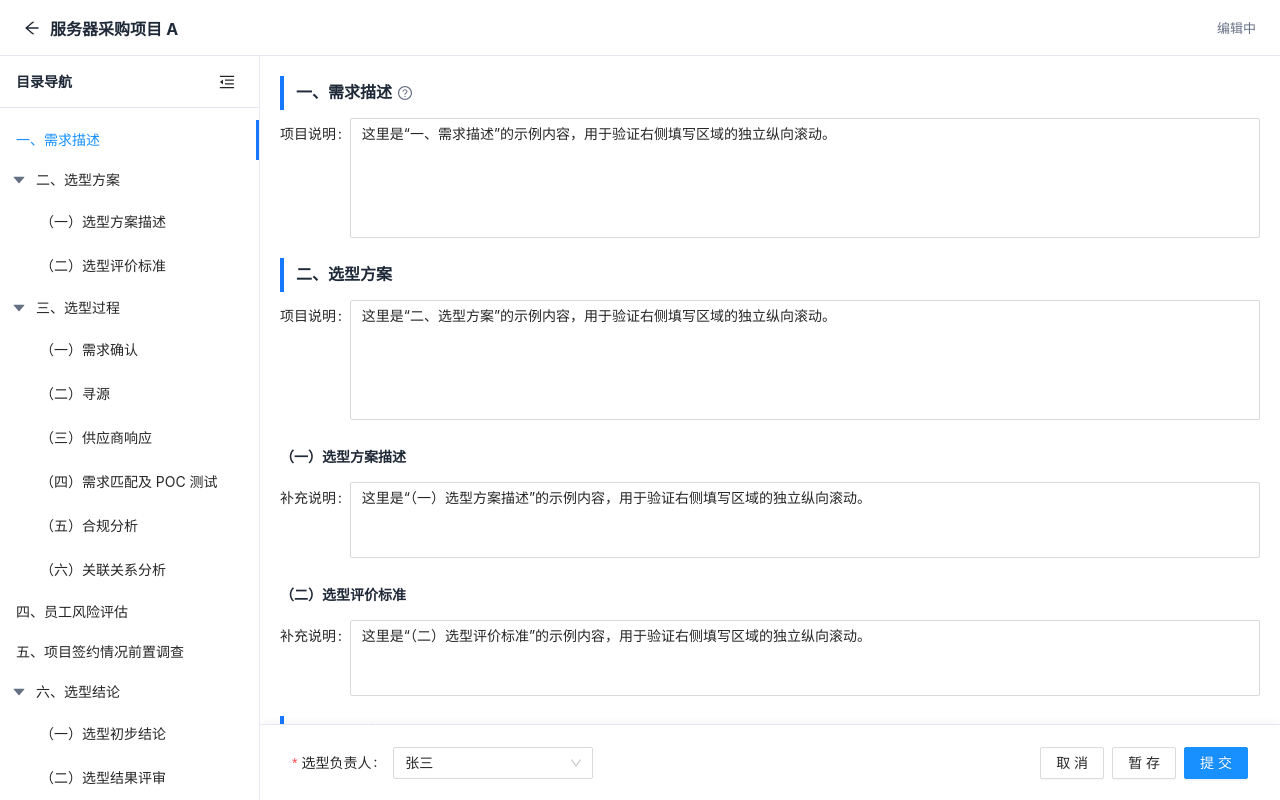
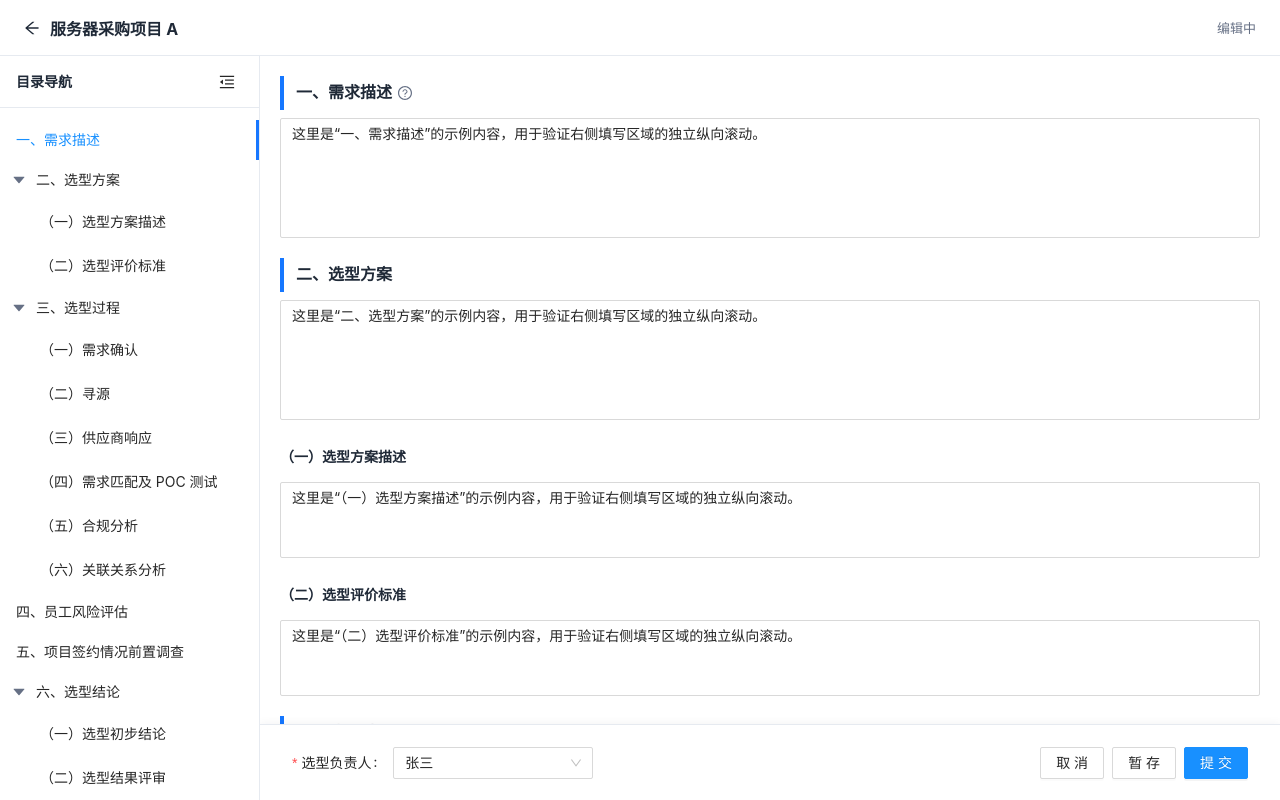
Before and after one commit to chenzongjun/digital, a React (Vite) app: page / in a window 1280 px wide. Built offline with nearby package versions, Linux system fonts and the light colour scheme.

Commit message:
不展示label&增加必填配置

```diff
--- a/src/constants/report-sections.js
+++ b/src/constants/report-sections.js
@@ -2,6 +2,7 @@ export const REPORT_SECTIONS = [
   {
     sectionId: 'requirement-description',
     title: '一、需求描述',
+    required: true,
     tooltip: '请填写本次采购的业务背景、目标及范围。',
   },
   {
--- a/src/pages/report-config/ReportSectionList.jsx
+++ b/src/pages/report-config/ReportSectionList.jsx
@@ -3,9 +3,12 @@ import { Form, Input, Tooltip } from 'antd';
 import { FLAT_REPORT_SECTIONS } from '../../constants/report-sections';
 import { useReportPage } from './ReportPageContext';
 
+const SECTION_ORDER_PREFIX_PATTERN = /^(?:[一二三四五六七八九十]+、|（[一二三四五六七八九十]+）)\s*/;
+
 const ReportSection = ({ section }) => {
   const { isReadonly } = useReportPage();
-  const fieldLabel = section.depth === 1 ? '项目说明' : '补充说明';
+  // 校验提示沿用章节标题正文，不重复展示章节序号。
+  const sectionName = section.title.replace(SECTION_ORDER_PREFIX_PATTERN, '');
 
   return (
     <section
@@ -23,7 +26,14 @@ const ReportSection = ({ section }) => {
           )}
         </div>
       </header>
-      <Form.Item label={fieldLabel} name={['sections', section.sectionId, 'content']}>
+      <Form.Item
+        name={['sections', section.sectionId, 'content']}
+        rules={section.required ? [{
+          required: true,
+          whitespace: true,
+          message: `请填写${sectionName}`,
+        }] : undefined}
+      >
         <Input.TextArea
           autoSize={{ minRows: section.depth === 1 ? 5 : 3, maxRows: 8 }}
           disabled={isReadonly}
```
